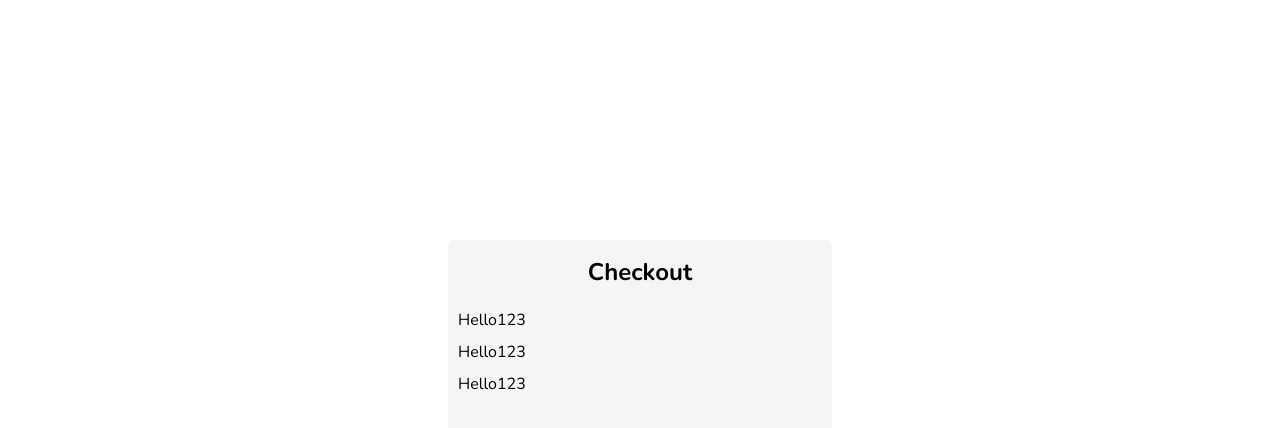
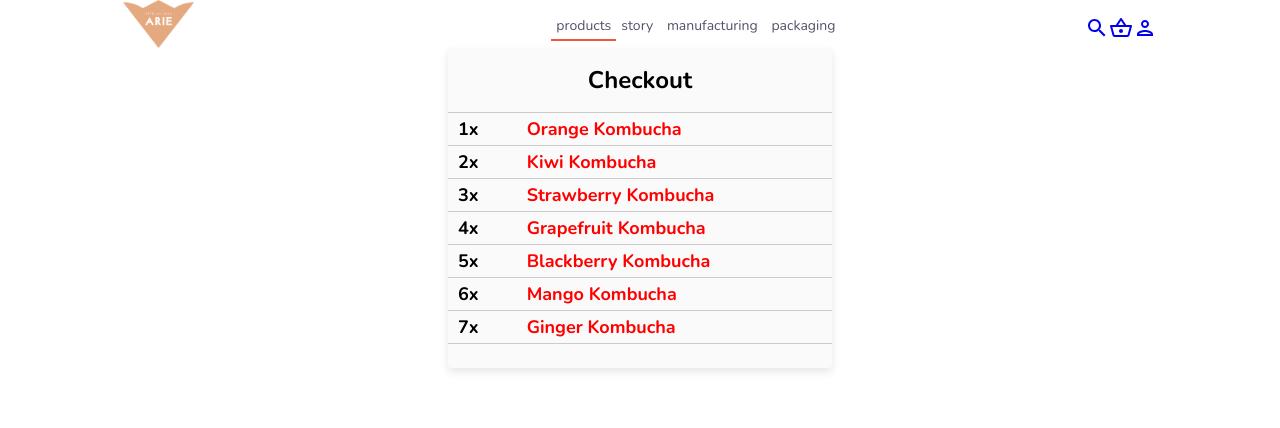
Before and after one commit to maciev/dribbble-shopify-app, a React (Create React App) app: page /checkout in a window 1280 px wide. Shown: the top 428 px of the page. Built offline with nearby package versions, Linux system fonts and the light colour scheme.

Commit message:
small changes

```diff
--- a/src/components/Checkout/Checkout.js
+++ b/src/components/Checkout/Checkout.js
@@ -1,26 +1,35 @@
+import { Header } from "components/Header";
 import React, { useEffect, useState } from "react";
 import styled from "styled-components";
 
 export const Checkout = () => {
-  const [state, setState] = useState([]);
+  const [state, setState] = useState([
+    { total: 1, product: "Orange Kombucha" },
+    { total: 2, product: "Kiwi Kombucha" },
+    { total: 3, product: "Strawberry Kombucha" },
+    { total: 4, product: "Grapefruit Kombucha" },
+    { total: 5, product: "Blackberry Kombucha" },
+    { total: 6, product: "Mango Kombucha" },
+    { total: 7, product: "Ginger Kombucha" },
+  ]);
 
-  useEffect(() => {
-    setState([
-      { total: 1, product: "product one" },
-      { total: 2, product: "product 2" },
-      { total: 3, product: "product 3" },
-    ]);
-  }, []);
+  //useEffect(() => {
+  //  setState([
+  //    { total: 1, product: "product 1" },
+  //    { total: 2, product: "product 2" },
+  //    { total: 3, product: "product 3" },
+  //  ]);
+  //}, []);
 
   const CheckoutContainer = styled.div`
     position: fixed;
     width: 24rem;
     height: 20rem;
-    background-color: whitesmoke;
-    top: 50%;
     left: 50%;
-    transform: translate(-50%, -50%);
-    border-radius: 0.5rem;
+    background-color: #fafafa;
+    transform: translate(-50%);
+    border-radius: 0.25rem;
+    box-shadow: 0 0.25rem 0.5rem rgba(0, 0, 0, 0.1);
     text-align: center;
   `;
 
@@ -30,18 +39,21 @@ export const Checkout = () => {
 
   const CheckoutRows = styled.div`
     display: flex;
+    border-top: 1px solid #ccc;
     flex-direction: row;
     width: 100%;
-    margin-left: 10px;
-    margin-right: 10px;
     height: 2rem;
     align-items: center;
+
+    &:last-child {
+      border-bottom: 1px solid #ccc;
+    }
 
     & > div:nth-of-type(1) {
       font-weight: bold;
       font-size: 18px;
       margin-left: 10px;
-      margin-right: 24px;
+      margin-right: 48px;
     }
 
     & > div:nth-of-type(2) {
@@ -57,19 +69,21 @@ export const Checkout = () => {
 
   return (
     <div>
+      <Header />
       <CheckoutContainer>
         <CheckoutHeader>Checkout</CheckoutHeader>
-        {state.length >= 1
-          ? state.map(function (i) {
-              console.log("test");
-              return <CheckoutRows key={i}>Hello123</CheckoutRows>;
+        {state.length >= 1 && state.length <= 7
+          ? state.map(function (index, i) {
+              console.log(state);
+              return (
+                <CheckoutRows key={i}>
+                  <div>{state[i].total + "x"}</div>
+                  <div>{state[i].product}</div>
+                </CheckoutRows>
+              );
             })
-          : "hello"}
+          : "MAX ITEMS REACHED - Please remove items from cart"}
       </CheckoutContainer>
     </div>
   );
 };
-
-//{state.number === 1
-//  ? `You have 1 bottle of kombucha`
-//  : `You have ${state.number} bottles of kombucha`}
--- a/src/components/Header/Header.js
+++ b/src/components/Header/Header.js
@@ -94,17 +94,19 @@ export const Header = () => {
   return (
     <Wrapper>
       <Thirds>
-        <Logo src={arielogo} />
+        <Link to="/">
+          <Logo src={arielogo} />
+        </Link>
       </Thirds>
       <Thirds>
         {showBurger && (
           <ulMenu>
             {burgerOpen && (
               <newDiv>
-                <HeaderLink>Products </HeaderLink>
-                <HeaderLink>Story </HeaderLink>
-                <HeaderLink>Manufacturing </HeaderLink>
-                <HeaderLink>Packaging </HeaderLink>
+                <HeaderLink to="/products">Products </HeaderLink>
+                <HeaderLink to="/story">Story </HeaderLink>
+                <HeaderLink to="/manufacturing">Manufacturing </HeaderLink>
+                <HeaderLink to="/packaging">Packaging </HeaderLink>
               </newDiv>
             )}
 
@@ -116,7 +118,6 @@ export const Header = () => {
         {!showBurger && (
           <nav>
             <HeaderLink to="/products">Products</HeaderLink>
-
             <HeaderLink to="/story">Story </HeaderLink>
             <HeaderLink to="/manufacturing">Manufacturing </HeaderLink>
             <HeaderLink to="/packaging">Packaging </HeaderLink>
@@ -124,13 +125,13 @@ export const Header = () => {
         )}
       </Thirds>
       <Thirds>
-        <Link>
+        <Link to="/checkout">
           <SearchOutlinedIcon />
         </Link>
         <Link to="/checkout">
           <ShoppingBasketOutlinedIcon />
         </Link>
-        <Link>
+        <Link to="/checkout">
           <PersonOutlinedIcon />
         </Link>
       </Thirds>
```
